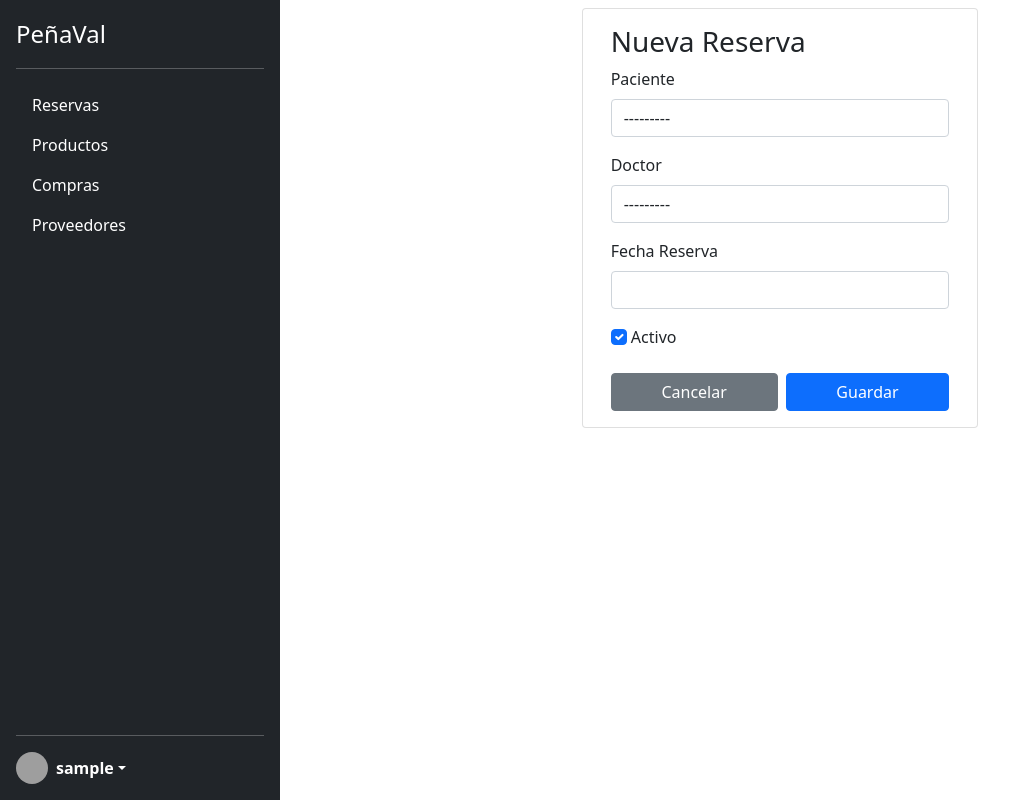
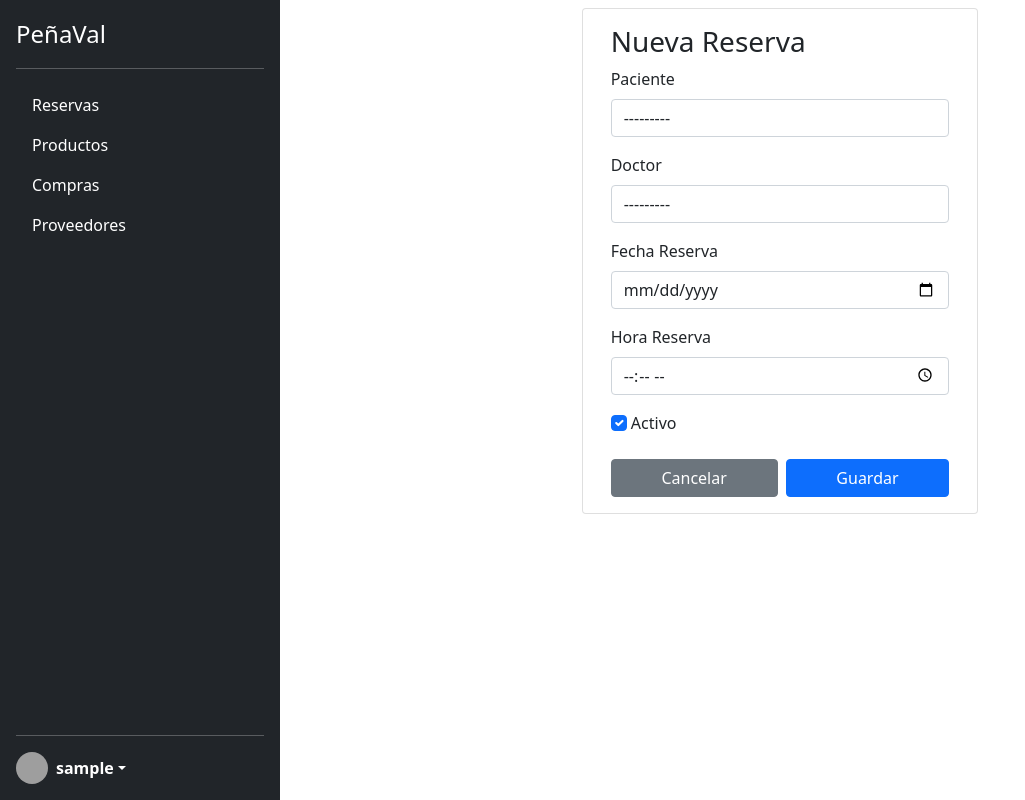
Before and after one commit to diego9677/clinica_divino_nino, a Django app: page /reservas-create/ in a window 1280 px wide. Shown: the whole page, without its empty margins (0-1025 px from the left). Run offline with Django 3.2, Linux system fonts and the light colour scheme; the visitor is signed in with stand-in values (Sample User, id 1); data that the repository does not hold is empty; grey boxes are pictures that could not be loaded.

Commit message:
git change date and time input in forms

```diff
--- a/consultas/models.py
+++ b/consultas/models.py
@@ -21,6 +21,7 @@ class Consulta(models.Model):
     doctor = models.ForeignKey(Doctor, on_delete=models.CASCADE)
     descripcion = models.TextField(verbose_name='Descripción')
     fecha_atencion = models.DateTimeField(verbose_name='Fecha Atención')
+    hora_atencion = models.TimeField(verbose_name='Hora Atención')
 
 
 class Factura(models.Model):
--- a/core/forms.py
+++ b/core/forms.py
@@ -1,8 +1,24 @@
 from django import forms
 from .models import Reserva
+
+
+class DatePickerInput(forms.DateInput):
+    input_type = 'date'
+
+
+class TimePickerInput(forms.TimeInput):
+    input_type = 'time'
+
+
+class DateTimePickerInput(forms.DateTimeInput):
+    input_type = 'datetime'
 
 
 class ReservaForm(forms.ModelForm):
     class Meta:
         model = Reserva
-        fields = ['paciente', 'doctor', 'fecha_reserva', 'activo']
+        fields = ['paciente', 'doctor', 'fecha_reserva', 'hora_reserva', 'activo']
+        widgets = {
+            'fecha_reserva': DatePickerInput(),
+            'hora_reserva': TimePickerInput()
+        }
--- a/core/templates/core/reserva_form.html
+++ b/core/templates/core/reserva_form.html
@@ -25,6 +25,10 @@
                         {{ form.fecha_reserva|add_clss:"form-control" }}
                     </div>
                     <div class="mb-3">
+                        <label for="id_marca" class="form-label">{{ form.hora_reserva.label }}</label>
+                        {{ form.hora_reserva|add_clss:"form-control" }}
+                    </div>
+                    <div class="mb-3">
                         {{ form.activo|add_clss:"form-check-input" }}
                         <label for="id_activo" class="form-label">{{ form.activo.label }}</label>
                     </div>
```
